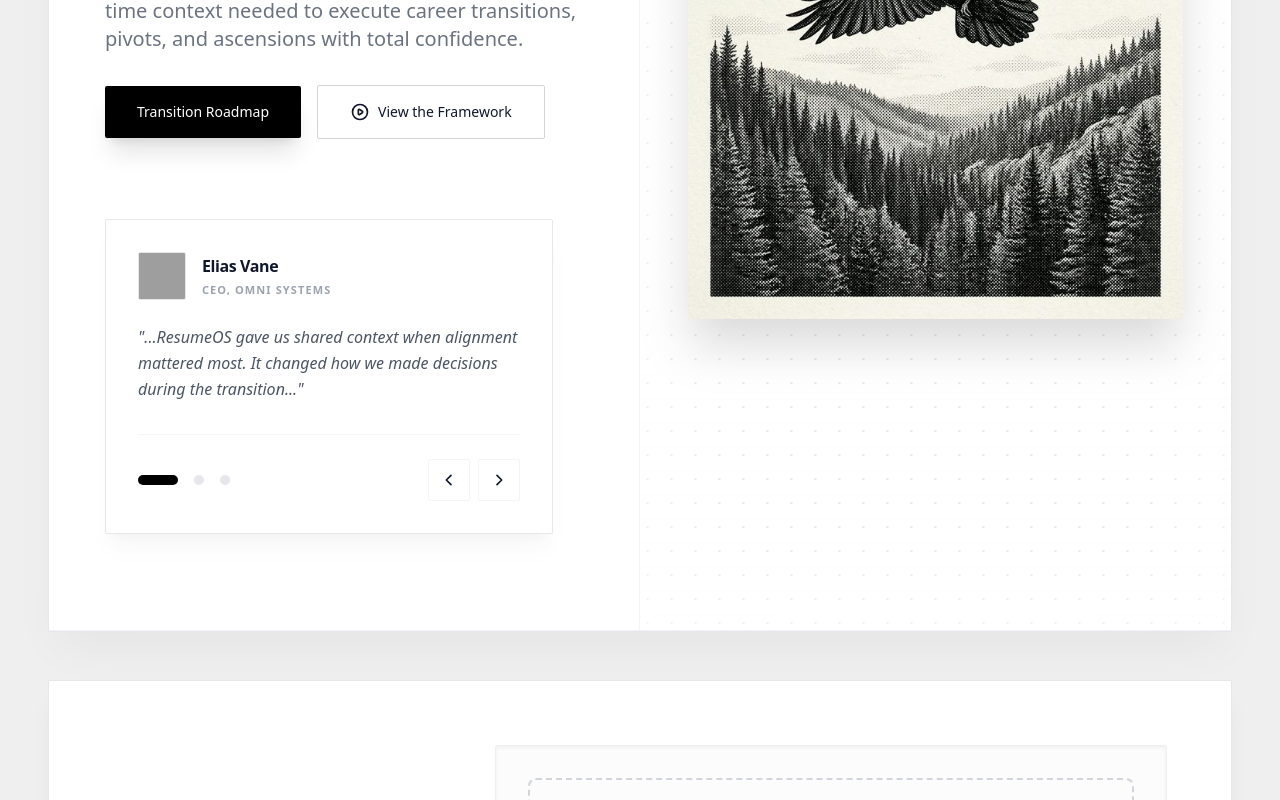
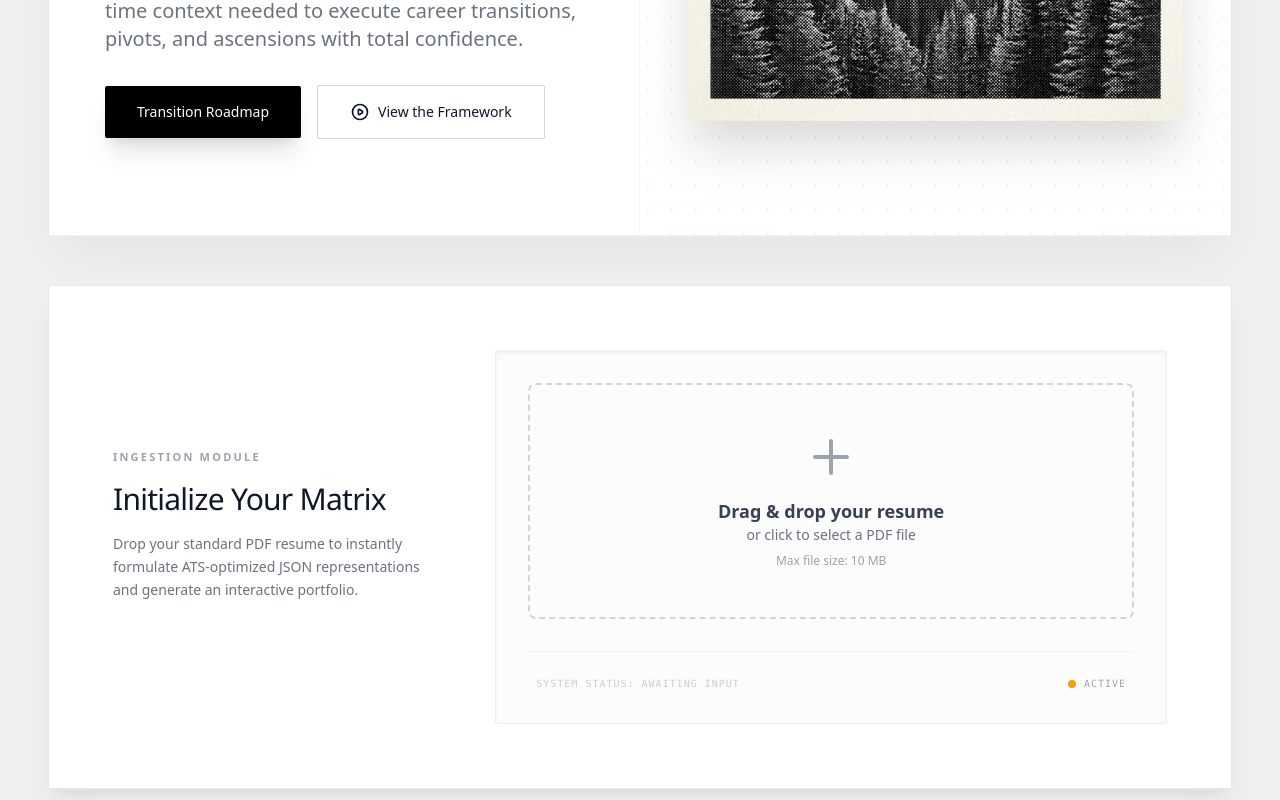
Before and after one commit to muhammadshehzaib/Resume-Portfolio-Generator, a Next.js app in the folder frontend/: page / in a window 1280 px wide. Shown: the part 620-1420 px from the top of the page. Built offline with nearby package versions, Linux system fonts and the light colour scheme; no server answers; grey boxes are pictures that could not be loaded.

Commit message:
refactor: clean up page.tsx by removing unused testimonials and AnimatePresence

```diff
--- a/frontend/app/page.tsx
+++ b/frontend/app/page.tsx
@@ -1,31 +1,12 @@
-import { useState, useEffect } from 'react';
+'use client';
+
+import { useState } from 'react';
 import { useRouter } from 'next/navigation';
 import DropZone from '@/components/upload/DropZone';
 import UploadProgress from '@/components/upload/UploadProgress';
 import { uploadResume } from '@/lib/api';
 import Image from 'next/image';
-import { motion, Variants, AnimatePresence } from "framer-motion";
-
-const testimonials = [
-  {
-    name: "Elias Vane",
-    role: "CEO, OMNI SYSTEMS",
-    content: "...ResumeOS gave us shared context when alignment mattered most. It changed how we made decisions during the transition...",
-    image: "https://ui-avatars.com/api/?name=Elias+Vane&background=random&color=fff"
-  },
-  {
-    name: "Sarah Chen",
-    role: "VP Engineering, TechFlow",
-    content: "The speed at which we could generate professional portfolios for our entire leadership team was incredible. A total game changer for our rebranding.",
-    image: "https://ui-avatars.com/api/?name=Sarah+Chen&background=random&color=fff"
-  },
-  {
-    name: "Marcus Thorne",
-    role: "Managing Director, Global Strategy",
-    content: "In our industry, presentation is everything. ResumeOS ensures our candidate output is always world-class and perfectly tailored.",
-    image: "https://ui-avatars.com/api/?name=Marcus+Thorne&background=random&color=fff"
-  }
-];
+import { motion, Variants } from "framer-motion";
 
 const PlayCircle = () => (
   <svg className="w-5 h-5 mr-2" fill="none" stroke="currentColor" viewBox="0 0 24 24">
@@ -65,19 +46,6 @@ export default function Home() {
   const [status, setStatus] = useState<'idle' | 'uploading' | 'processing' | 'done' | 'error'>('idle');
   const [error, setError] = useState<string>();
   const [fileName, setFileName] = useState<string>();
-  const [currentTestimonial, setCurrentTestimonial] = useState(0);
-
-  const paginate = (newDirection: number) => {
-    setCurrentTestimonial((prev) => (prev + newDirection + testimonials.length) % testimonials.length);
-  };
-
-  // Auto-slide testimonials
-  useEffect(() => {
-    const timer = setInterval(() => {
-      paginate(1);
-    }, 8000);
-    return () => clearInterval(timer);
-  }, []);
 
   const coreFeatures = [
     {
@@ -210,60 +178,6 @@ export default function Home() {
                   </motion.button>
                 </motion.div>
               </motion.div>
-
-              {/* Testimonial Card - Forced to the bottom */}
-              <div className="mt-auto pt-20">
-                <div className="max-w-md bg-white border border-gray-200 p-8 shadow-xl shadow-black/[0.03] rounded-sm relative z-20">
-                  <AnimatePresence mode="wait">
-                    <motion.div
-                      key={currentTestimonial}
-                      initial={{ opacity: 0, x: 20 }}
-                      animate={{ opacity: 1, x: 0 }}
-                      exit={{ opacity: 0, x: -20 }}
-                      transition={{ duration: 0.25 }}
-                    >
-                      <div className="flex items-center gap-4 mb-6">
-                        <div className="w-12 h-12 bg-gray-100 overflow-hidden filter grayscale rounded-sm border border-gray-200 shrink-0">
-                          <Image
-                            src={testimonials[currentTestimonial].image || ""}
-                            width={48}
-                            height={48}
-                            alt={testimonials[currentTestimonial].name}
-                            className="w-full h-full object-cover"
-                          />
-                        </div>
-                        <div>
-                          <p className="font-bold text-base tracking-tight">{testimonials[currentTestimonial].name}</p>
-                          <p className="text-[11px] font-extrabold text-gray-400 uppercase tracking-widest mt-1">{testimonials[currentTestimonial].role}</p>
-                        </div>
-                      </div>
-                      <p className="text-base text-gray-600 italic leading-relaxed">
-                        "{testimonials[currentTestimonial].content}"
-                      </p>
-                    </motion.div>
-                  </AnimatePresence>
-
-                  <div className="flex items-center justify-between mt-8 pt-6 border-t border-gray-100">
-                    <div className="flex gap-4">
-                      {testimonials.map((_, i) => (
-                        <button
-                          key={i}
-                          onClick={() => setCurrentTestimonial(i)}
-                          className={`h-2.5 rounded-full transition-all duration-300 cursor-pointer ${i === currentTestimonial ? 'bg-black w-10' : 'bg-gray-200 w-2.5 hover:bg-gray-400'}`}
-                        />
-                      ))}
-                    </div>
-                    <div className="flex gap-2">
-                       <button onClick={() => paginate(-1)} className="p-3 border border-gray-100 rounded-sm hover:bg-gray-50 hover:border-black transition">
-                          <svg className="w-4 h-4" fill="none" stroke="currentColor" viewBox="0 0 24 24"><path d="M15 19l-7-7 7-7" strokeLinecap="round" strokeLinejoin="round" strokeWidth="2.5"/></svg>
-                       </button>
-                       <button onClick={() => paginate(1)} className="p-3 border border-gray-100 rounded-sm hover:bg-gray-50 hover:border-black transition">
-                          <svg className="w-4 h-4" fill="none" stroke="currentColor" viewBox="0 0 24 24"><path d="M9 5l7 7-7 7" strokeLinecap="round" strokeLinejoin="round" strokeWidth="2.5"/></svg>
-                       </button>
-                    </div>
-                  </div>
-                </div>
-              </div>
             </div>
           </div>
           {/* End of Left Column */}
```
Lines whose indentation alone changed are shown as unchanged.
